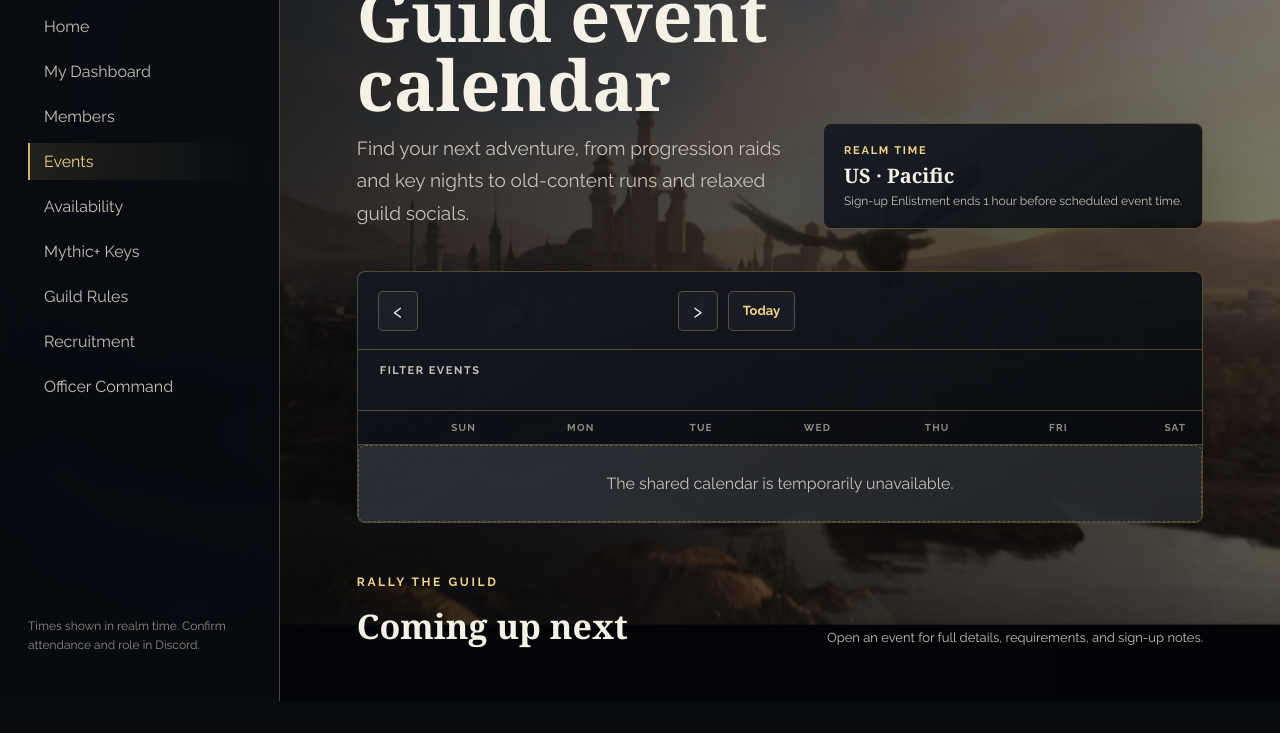
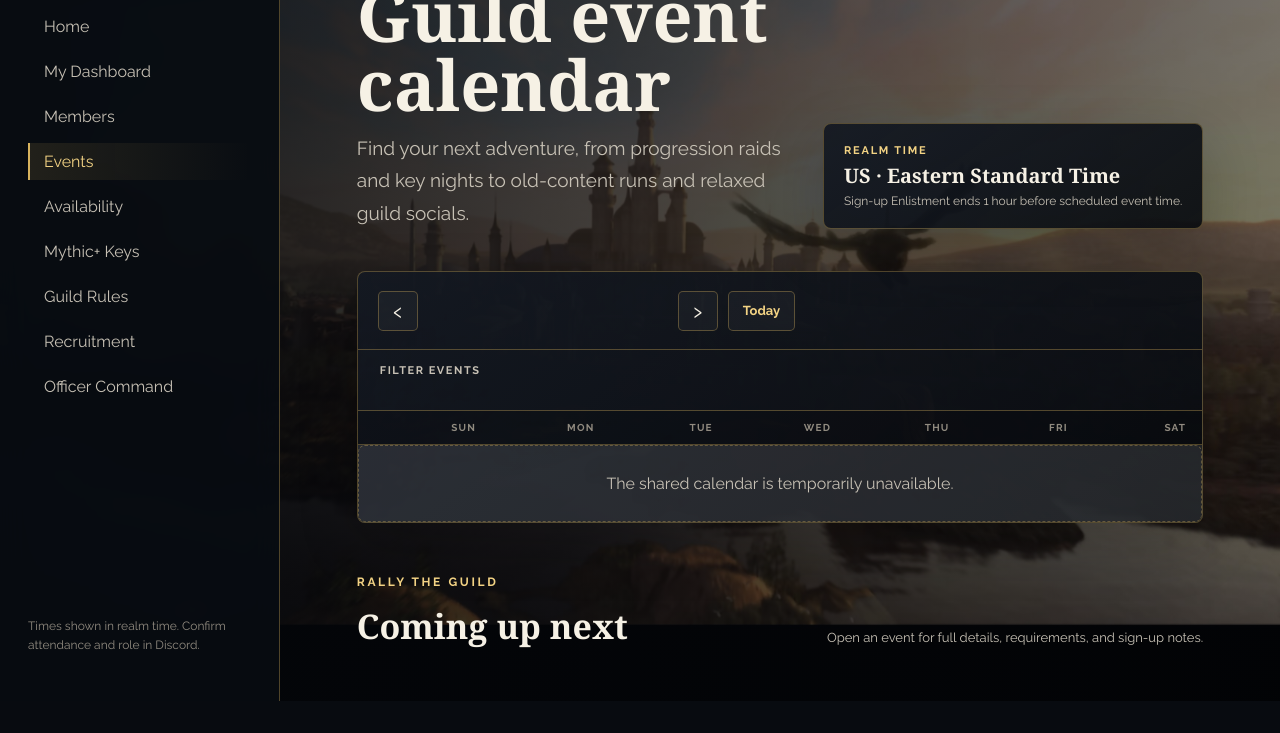
Before and after one commit to DirtyDevDan/UAGW-Test, a plain HTML site: page schedule.html in a window 1280 px wide. Shown: the part 99-832 px from the top of the page. Drawn offline with nearby package versions, Linux system fonts and the light colour scheme; no server answers.

Commit message:
Update schedule.html

```diff
--- a/schedule.html
+++ b/schedule.html
@@ -29,7 +29,7 @@
         </div>
         <div class="calendar-key panel" aria-label="Calendar information">
           <span class="key-label">Realm time</span>
-          <strong>US · Pacific</strong>
+          <strong>US · Eastern Standard Time</strong>
           <span>Sign-up Enlistment ends 1 hour before scheduled event time.</span>
         </div>
       </header>
```
